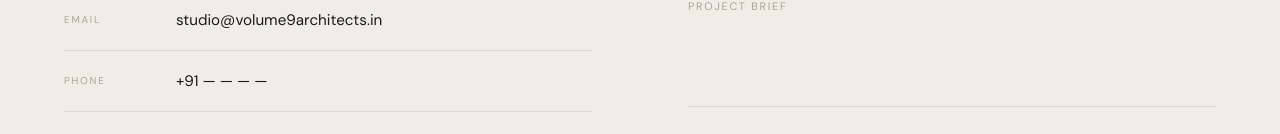
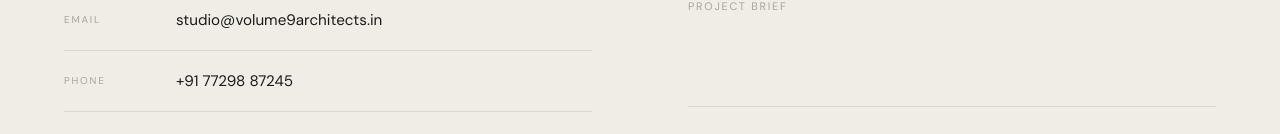
Before and after one commit to lokii49/volume9-architects, a plain HTML site: page index.html in a window 1280 px wide. Shown: the part 4686-4820 px from the top of the page. Drawn offline with nearby package versions, Linux system fonts and the light colour scheme.

Commit message:
add contact number and set Cloudflare Worker URL
Co-Authored-By: Claude Sonnet 4.6 <noreply@anthropic.com>

```diff
--- a/index.html
+++ b/index.html
@@ -172,7 +172,7 @@
           </div>
           <div class="c-item">
             <span class="c-label">Phone</span>
-            <span class="c-value">+91 &mdash; &mdash; &mdash; &mdash;</span>
+            <span class="c-value">+91 77298 87245</span>
           </div>
           <div class="c-item">
             <span class="c-label">Studio</span>
```
